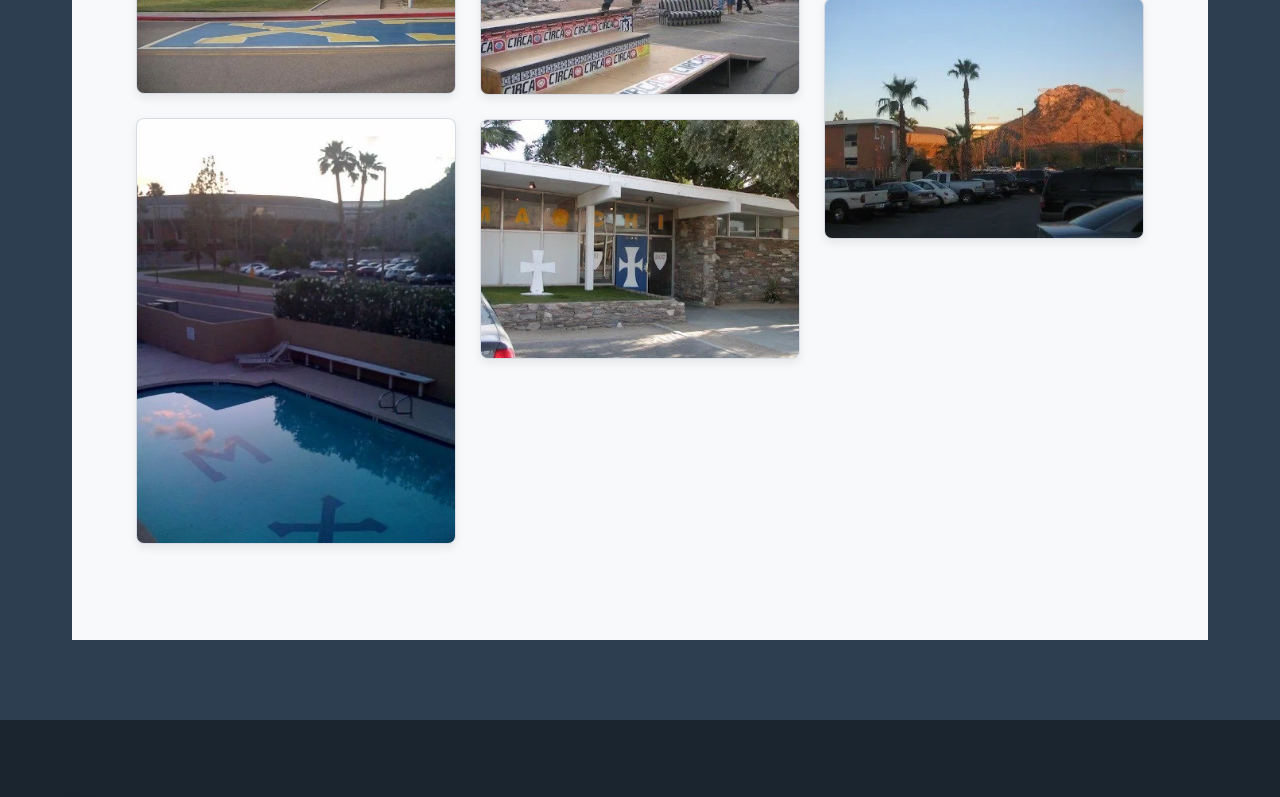
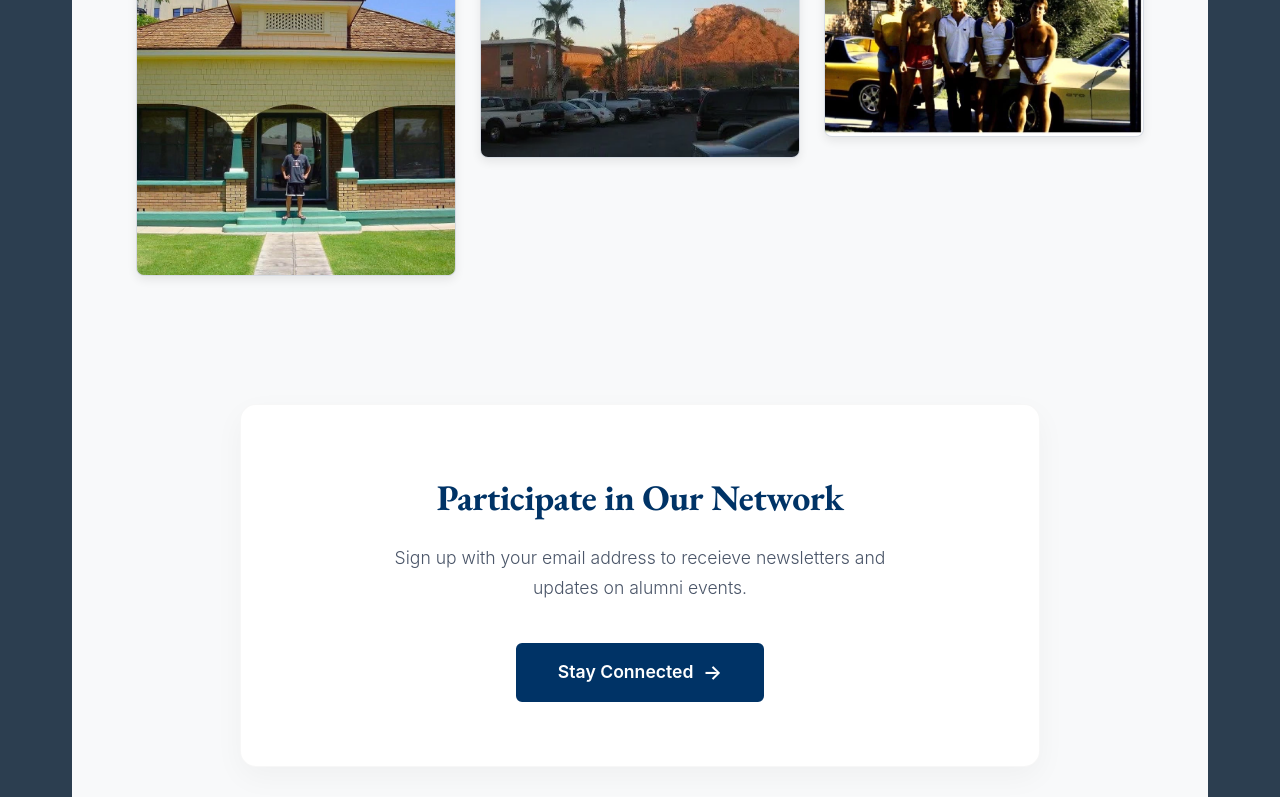
Before and after one commit to TrentBlock/sigmachi_asu, a React (Vite) app: page /class in a window 1280 px wide. Shown: the part 2000-2797 px from the top of the page. Built offline with nearby package versions, Linux system fonts and the light colour scheme.

Commit message:
final changes

```diff
--- a/src/components/Home/Mission.jsx
+++ b/src/components/Home/Mission.jsx
@@ -7,11 +7,11 @@ function Mission() {
       <section className="mission-section" id="about">
         <div className="container">
             <div className="mission-content fade-in-up">
-                <h3 className="section-label">Overview</h3>
+                <h3 className="section-label">The Creed of Sigma Chi </h3>
                 <h2 className="mission-text">
                 The confidence of the Founders of Sigma Chi was based upon a belief that the principles which they professed and the ideal of the Fraternity which they sought to realize were such as to appeal to the hearts of men and women everywhere.
                 </h2>
-                <h2 className="mission-text">The Creed of Sigma Chi </h2>
+                {/* <h2 className="mission-text"></h2> */}
                 {/* <div className="motto">
                     <p className="motto-latin">"In Hoc Signo Vinces"</p>
                     <p className="motto-english">In this sign you will conquer</p>
--- a/src/css/Class.css
+++ b/src/css/Class.css
@@ -389,6 +389,132 @@
 .flashback-masonry-item:hover .flashback-masonry-img {
   transform: scale(1.05); /* Premium, slow zoom on hover */
 }
+/* --- Chapter Flashbacks Button --- */
+.flashbacks-action {
+    text-align: center;
+    margin-top: 4rem; /* Adds breathing room between the photos and the button */
+}
+
+.flashbacks-btn {
+    position: relative;
+    overflow: hidden;
+    z-index: 1;
+    padding: 0.85rem 2.5rem;
+    font-size: 1.1rem;
+    font-weight: 600;
+    font-family: 'Inter', 'Segoe UI', sans-serif;
+    text-decoration: none;
+    border-radius: 6px;
+
+    /* Animates the lift, text color switch, and border */
+    transition: color 0.4s ease, border-color 0.4s ease, transform 0.3s cubic-bezier(0.16, 1, 0.3, 1), box-shadow 0.3s ease;
+
+    display: inline-flex;
+    align-items: center;
+    justify-content: center;
+}
+
+/* The Sweeping Background */
+.flashbacks-btn::before {
+    content: '';
+    position: absolute;
+    top: 0;
+    left: 0;
+    width: 0%;
+    height: 100%;
+    z-index: -1;
+    transition: width 0.4s cubic-bezier(0.25, 0.8, 0.25, 1);
+}
+
+.flashbacks-btn:hover::before {
+    width: 100%;
+}
+
+/* Dynamic Arrow Styles */
+.flashbacks-btn .btn-arrow {
+    display: inline-block;
+    margin-left: 0.6rem;
+    font-size: 1.25rem;
+    line-height: 1;
+    transition: transform 0.4s cubic-bezier(0.16, 1, 0.3, 1);
+}
+
+.flashbacks-btn:hover .btn-arrow {
+    transform: translateX(6px) scale(1.15);
+}
+
+/* Primary Button Colors (Blue to Gold) */
+.flashbacks-btn--primary {
+    background-color: var(--color-primary, #003366);
+    color: #ffffff;
+    border: 2px solid var(--color-primary, #003366);
+}
+
+.flashbacks-btn--primary::before {
+    background-color: var(--color-gold, #FFB300);
+}
+
+.flashbacks-btn--primary:hover {
+    color: var(--color-primary, #003366); /* Text switches to Blue so it reads well on Gold */
+    border-color: var(--color-gold, #FFB300);
+    transform: translateY(-4px);
+    box-shadow: 0 8px 20px rgba(255, 179, 0, 0.25);
+}
+/* --- Stay Connected CTA Card --- */
+.alumni-cta-section {
+    padding: 2rem 0 8rem 0; /* Creates space between the flashbacks and the card */
+    background-color: var(--color-background-alt, #f7fafc);
+}
+
+.alumni-cta-card {
+    background-color: #ffffff; /* The clean white section you requested */
+    border-radius: 16px;
+    padding: 4rem 2rem;
+    text-align: center;
+    box-shadow: 0 10px 30px rgba(0, 0, 0, 0.04); /* Soft, premium shadow */
+    border: 1px solid rgba(0, 0, 0, 0.03);
+    max-width: 800px;
+    margin: 0 auto;
+    transition: transform 0.4s ease, box-shadow 0.4s ease;
+}
+
+.alumni-cta-card:hover {
+    transform: translateY(-5px);
+    box-shadow: 0 15px 35px rgba(0, 0, 0, 0.08);
+}
+
+.alumni-cta-title {
+    font-size: 2.25rem;
+    color: var(--color-primary, #003366);
+    margin-bottom: 1rem;
+    font-family: "EB Garamond", serif;
+    letter-spacing: -0.5px;
+}
+
+.alumni-cta-desc {
+    font-size: 1.1rem;
+    color: var(--text-secondary, #4a5568);
+    margin-bottom: 2.5rem;
+    max-width: 550px;
+    margin-left: auto;
+    margin-right: auto;
+    line-height: 1.7;
+}
+
+/* --- Responsive Adjustments for CTA --- */
+@media (max-width: 768px) {
+    .alumni-cta-section {
+        padding: 0rem 0 5rem 0;
+    }
+
+    .alumni-cta-card {
+        padding: 3rem 1.5rem;
+    }
+
+    .alumni-cta-title {
+        font-size: 1.8rem;
+    }
+}
 
 /* --- Responsive Breakpoints --- */
 @media (max-width: 992px) {
--- a/src/css/Donate.css
+++ b/src/css/Donate.css
@@ -70,8 +70,12 @@
     flex-direction: column;
     transition: transform 0.3s ease, box-shadow 0.3s ease;
 }
-.donate-method-card:first-of-type {
+.donate-method-card:first-of-type, .donate-method-card:last-of-type {
     grid-column-start: span 2;
+}
+.donate-method-card:last-of-type{
+    text-align: center;
+    font-weight: 700;
 }
 .donate-method-card:hover {
     transform: translateY(-5px);
@@ -202,7 +206,7 @@
         width: 150px;
         height: 150px;
     }
-    .donate-method-card:first-of-type {
+    .donate-method-card:first-of-type, .donate-method-card:last-of-type {
         grid-column-start: span 1;
     }
 }
--- a/src/css/Home/Stats.css
+++ b/src/css/Home/Stats.css
@@ -28,6 +28,6 @@
 
 .stat-label {
     font-size: 1.1rem;
-    color: var(--text-secondary);
+    color: #b9b9b9;
     font-weight: 500;
 }
--- a/src/pages/About.jsx
+++ b/src/pages/About.jsx
@@ -103,7 +103,7 @@ const About = () => {
       ),
       num: 15000, prefix: "", suffix: "+",
       title: "Current Actives",
-      desc: "Annual philanthropic contributions from active chapters, fueling impactful initiatives nationwide."
+      desc: "Active members across chapters nationwide, driving meaningful impact each year."
     },
     {
       id:5,
@@ -115,8 +115,8 @@ const About = () => {
 </svg>
       ),
       num: "1855", prefix: "", suffix: "",
-      title: "Founded at Miami(OH) University",
-      desc: "Annual philanthropic contributions from active chapters, fueling impactful initiatives nationwide."
+      title: "Founding Date",
+      desc: "On June 28th, 1855, at Miami University in Ohio, the Sigma Chi Fraternity was founded."
     }
   ];
 
@@ -134,7 +134,7 @@ const About = () => {
                 <p>
                 Following our successful chartering, the chapter transitioned to the monumental 606 E Alpha Drive. It was within those walls that the Epsilon Upsilon Chapter truly came into its own. For decades, 606 E Alpha Drive served as the backdrop for our most cherished traditions a place where lasting memories were forged, leaders of men were shaped and grew into brothers of character.
                 </p>
-                <p>Beyond our internal bond, the Epsilon Chapter remains a force for good within the Tempe community. Through expansive philanthropy and a commitment to service, we work to better our surroundings and humanity as a whole. From the halls of Alpha Drive to our current endeavors, we remain steadfast in the Jordan Standard. Rooted in Friendship, Justice, and Learning, the gentlemen of Sigma Chi continue to attract leaders of men who live our Creed ensuring our legacy of excellence remains respected for generations to come.</p>
+                <p>After 606 E Alpha Drive, our chapter no longer had a central home, but our commitment never wavered. Through philanthropy and a steadfast dedication to service, we continued to uplift our campus and the Tempe community. Now, we proudly return to Arizona State University to begin the rechartering process, restoring the legacy of Sigma Chi and setting the foundation for the next generation of leaders of men.</p>
             </div>
         </div>
       </div>
@@ -144,7 +144,7 @@ const About = () => {
         <div className="about-cards__header">
             <h2 className="about-cards__heading">The Sigma Chi Standard</h2>
             <p className="about-cards__subheading">
-            A look at the numbers, history, and values that drive our national brotherhood and philanthropic mission.
+            A look at the numbers, history, and values that drive our Fraternity.
             </p>
         </div>
 
--- a/src/pages/Class.jsx
+++ b/src/pages/Class.jsx
@@ -1,4 +1,5 @@
 import React from 'react';
+import { Link } from 'react-router';
 import "../css/Class.css";
 
 // Importing the images directly
@@ -32,15 +33,15 @@ import flash3 from '../images/flashbacks/flash3.webp';
 
 const AlumniPage = () => {
   // Array of scrapbook images
-  const galleryImages = [
-    { src: scrap1, alt: "Brothers hanging out" },
-    { src: scrap2, alt: "Water fights and horses" },
-    { src: scrap3, alt: "Formal events" },
-    { src: oldalum, alt: "Alumni Next to Car" },
-    // {src: flash1, alt: "Historical Chapter Moment"},
-    //     {src: flash2, alt: "Historical Chapter Moment"},
-    //     {src: flash3, alt: "Historical Chapter Moment"},
-  ];
+//   const galleryImages = [
+//     { src: scrap1, alt: "Brothers hanging out" },
+//     { src: scrap2, alt: "Water fights and horses" },
+//     { src: scrap3, alt: "Formal events" },
+//     { src: oldalum, alt: "Alumni Next to Car" },
+//     // {src: flash1, alt: "Historical Chapter Moment"},
+//     //     {src: flash2, alt: "Historical Chapter Moment"},
+//     //     {src: flash3, alt: "Historical Chapter Moment"},
+//   ];
 
   // Data for the Significant Sigs Wall of Fame
 //  const significantSigs = [
@@ -106,6 +107,10 @@ const AlumniPage = () => {
     { src: flash3, alt: "Historical Chapter Moment" },
     { src: FlashBack5, alt: "House Exterior" },
     { src: FlashBack6, alt: "A Mountain View" },
+     { src: scrap1, alt: "Brothers hanging out" },
+    { src: scrap2, alt: "Water fights and horses" },
+    { src: scrap3, alt: "Formal events" },
+    { src: oldalum, alt: "Alumni Next to Car" },
   ];
 
   return (
@@ -114,15 +119,15 @@ const AlumniPage = () => {
         {/* 1. Hero Section */}
         <section className="alumni-hero" style={{ backgroundImage: `url(${heroImg})` }}>
             <div className="alumni-hero__overlay">
-                <h1 className="alumni-hero__title">From 34 E, 7th Street to the Plex</h1>
+                <h1 className="alumni-hero__title">From 606 E Alpha Drive, to the Plex</h1>
                 <p className="alumni-hero__subtitle">
-                    Honoring our roots, celebrating lifelong bonds, and preserving the traditions that built us.
+                     With more than 300,000 Alumni worldwide and over 2,000 from this chapter at Arizona State University our legacy spans across presidents, football coaches, artists, and leaders across every field.
                 </p>
             </div>
         </section>
 
         {/* 2. Auto-Scrolling Scrapbook Gallery */}
-        <section className="scrapbook-gallery">
+        {/* <section className="scrapbook-gallery">
             <h2 className="scrapbook-gallery__title">From the Archives</h2>
             <p className="scrapbook-gallery__swipe-indicator">Swipe to view more &rarr;</p>
             <div className="scrapbook-gallery__container">
@@ -134,7 +139,7 @@ const AlumniPage = () => {
                     ))}
                 </div>
             </div>
-        </section>
+        </section> */}
 
         {/* 3. Wall of Fame Section */}
         <section className="wall-of-fame">
@@ -175,7 +180,22 @@ const AlumniPage = () => {
                 </div>
             </div>
         </section>
+<section className="alumni-cta-section">
+            <div className="container">
+                <div className="alumni-cta-card">
+                    <h2 className="alumni-cta-title">Participate in Our Network</h2>
+                    <p className="alumni-cta-desc">
+                        Sign up with your email address to receieve newsletters and updates on alumni events.
+                    </p>
 
+                    {/* The same button from before, now inside the card */}
+                    <Link to="/contact" className="flashbacks-btn flashbacks-btn--primary">
+                        <span className="btn-text">Stay Connected</span>
+                        <span className="btn-arrow">&rarr;</span>
+                    </Link>
+                </div>
+            </div>
+        </section>
         </section>
 
         {/* 4. Lifelong Bonds & Active Alumni (Present Day) */}
--- a/src/pages/Donate.jsx
+++ b/src/pages/Donate.jsx
@@ -9,7 +9,7 @@ function Donate() {
             {/* Header & Mission Section */}
             <div className="donate-block fade-in-up">
                 <h1 className="donate-main-title">Donate Now</h1>
-                <h2 className="donate-subtitle">Reestablish the Epsilon Upsilon Legacy </h2>
+                <h2 className="donate-subtitle">Help Us Reestablish the Epsilon Upsilon Legacy </h2>
                 <p className="donate-mission-text">
                 Following the revocation of our charter in 2021, we have now began the rigorous journey to re-establish Sigma Chi at Arizona State University. Your contribution directly supports these rechartering efforts, funding the essential operations and recruitment needed to build a strong, sustainable presence on campus. Help us return and continue the unbeatable Epsilon Upsilon legacy.
                 </p>
@@ -61,7 +61,7 @@ function Donate() {
                             <span>Venmo QR</span>
                         </div>
                     </div> */}
-                    <p>For information regarding larger contributions or alternative ways to support our rechartering, please contact our Quaestor at: <strong>finance@sigmachiasu.org</strong></p>
+
                 </div>
 
                 {/* Physical Check */}
@@ -81,8 +81,12 @@ function Donate() {
                         PO Box 873008<br/>
                         Tempe, AZ 85281
                     </div>
-                    <p className="donate-tax-note"><em>* A tax receipt will be mailed to the return address provided.</em></p>
+                    {/* <p className="donate-tax-note"><em>* A tax receipt will be mailed to the return address provided.</em></p> */}
                 </div>
+                <div className="donate-method-card">
+                    <p>For information regarding larger contributions or alternative ways to support our rechartering, please contact our Quaestor at: <strong>finance@sigmachiasu.org</strong></p>
+                </div>
+
 
             </div>
         </div>
--- a/src/pages/Experience.jsx
+++ b/src/pages/Experience.jsx
@@ -12,15 +12,15 @@ function Experience() {
     const experienceCategories = [
         {
             title: "Philanthropy & Community",
-            description: "Derby Days isn't just a week; it's our dedication. We partner with Greek organizations campus-wide, uniting ASU to raise critical funds for the Huntsman Cancer Institute.",
+            description: "Derby Days is more than just a week it’s a reflection of our commitment to giving back. Beyond Derby Days, we stay involved in philanthropic efforts year round, working with Greek organizations across campus to support causes like the Huntsman Cancer Institute and make a lasting impact.",
             // PAIR 1: Philanthropy Images
-            imageGroup: [getImg("kkgphilo.webp"), getImg("skphilo.webp")],
+            imageGroup: [getImg("kkgphilo.webp")],
             imageLayout: "split", // Vertical split/stack
             icon: <svg viewBox="0 0 24 24" fill="none" stroke="currentColor" strokeWidth="2" strokeLinecap="round" strokeLinejoin="round"><path d="M20.84 4.61a5.5 5.5 0 0 0-7.78 0L12 5.67l-1.06-1.06a5.5 5.5 0 0 0-7.78 7.78l1.06 1.06L12 21.23l7.78-7.78 1.06-1.06a5.5 5.5 0 0 0 0-7.78z"></path></svg>
         },
         {
             title: "Tailgates & Game Days",
-            description: "Experience ASU football with the undisputed best tailgate on campus. From legendary student turnouts to welcoming alumni back to the GLV, game days are defining Sigma Chi moments.",
+            description: "Game days at ASU are some of our favorite times together. From lively tailgates with friends to catching up with alumni at the GLV, these moments are all about fun, and making memories",
             // PAIR 2: Tailgates Images (User image + generic brotherhood image for scale)
             imageGroup: [getImg("Sigma Chi Tailgate Tent.webp"), getImg("Brotherhood.webp")],
             imageLayout: "interlocking", // Overlapping diagonal layout
@@ -28,7 +28,7 @@ function Experience() {
         },
         {
             title: "Brotherhood Retreats",
-            description: "From camping trips in the Arizona wild to dedicated class retreats, these getaways forge bonds that last a lifetime. They provide necessary moments for reflection, unity, and developing the Jordan Standard.",
+            description: "Whether it’s trips out into the Arizona desert or time spent with your class, these retreats bring everyone closer and build bonds that last well beyond college.",
             // PAIR 3: Retreats Images (Using 'Camping Trip' + the new 'retreat.jpg')
             imageGroup: [getImg("Camping Trip.webp"), getImg("retreat.webp")],
             imageLayout: "grid", // Two dynamic grid boxes
@@ -36,7 +36,7 @@ function Experience() {
         },
         {
             title: "Sports & Chapter Events",
-            description: "We are competitors and brothers. Whether it's high-energy spikeball tournaments on the GLV lawn or formal events in Scottsdale, we balance intense competition with genuine celebration.",
+            description: "Our chapter events are more than just gatherings, they’re where we come together as brothers. From competitions to elegant formals, these moments strengthen our friendships, celebrate our bond, and create memories that last a lifetime.",
             // PAIR 4: Sports/Formals (spikeball + formal image)
             imageGroup: [getImg("spikeball.webp"), getImg("Brotherhood 2.webp")],
             imageLayout: "split", // Vertical split/stack
@@ -44,7 +44,7 @@ function Experience() {
         },
         {
             title: "Service & Service Learning",
-            description: "Sigma Chi is committed to lifelong service. We move beyond donations, partnering with local Tempe organizations like Feed My Starving Children (FMSC) to make a tactile, hands-on difference in our community.",
+            description: "Giving back is just part of what we do. Whether it’s volunteering with groups or helping out around Tempe, we try to show up and actually make a difference.",
             // PAIR 5: Service Images (Both FMSC pictures)
             imageGroup: [getImg("FMSC.webp"), getImg("FMSC 2.webp")],
             imageLayout: "interlocking", // Overlapping diagonal layout
```
Also changed, not shown: src/images/experiences/FMSC.webp.
